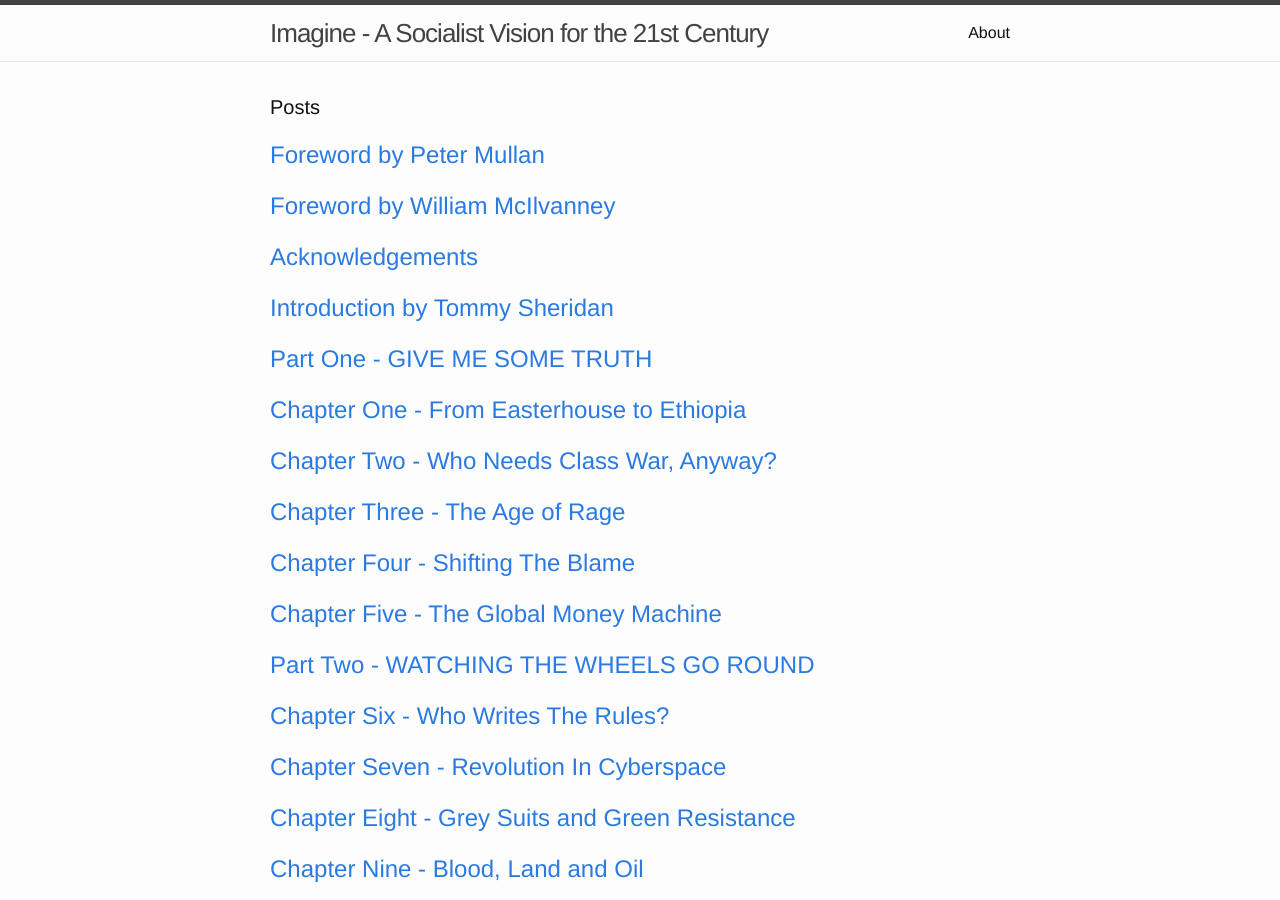
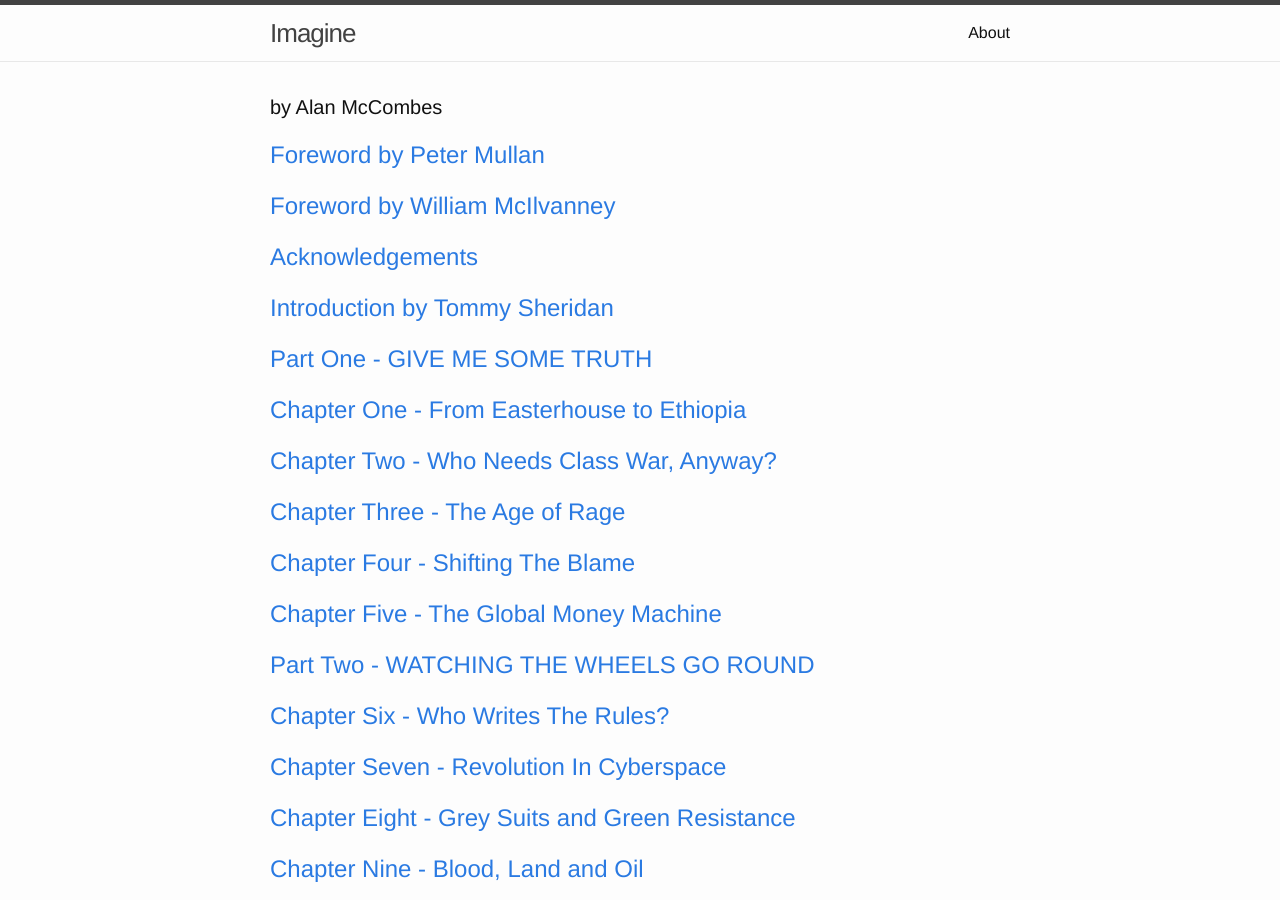
Before and after one commit to scotm/imagine, a Jekyll site: the page built from index.html, in a window 1280 px wide and 900 px high. Built offline with Jekyll 4.4.1, drawn with Linux system fonts in a browser that asks for light colours.

Commit message:
Adding original author credit, and tidying up.

```diff
--- a/_config.yml
+++ b/_config.yml
@@ -1,5 +1,5 @@
 # Site settings
-title: Imagine - A Socialist Vision for the 21st Century
+title: Imagine
 description: > # this means to ignore newlines until "baseurl:"
   This is a book by Alan McCombes, a former high-profile figure
   in the Scottish Socialist Party. It graphically describes the
--- a/_includes/footer.html
+++ b/_includes/footer.html
@@ -2,7 +2,7 @@
 
   <div class="wrapper">
 
-    <h2 class="footer-heading">{{ site.title }}</h2>
+    <h2 class="footer-heading">Imagine - A Socialist Vision for the 21st Century</h2>
 
     <div class="footer-col-wrapper">
       <div class="footer-col  footer-col-6">
--- a/index.html
+++ b/index.html
@@ -4,7 +4,7 @@
 
 <div class="home">
 
-  <h1 class="page-heading">Posts</h1>
+  <h1 class="page-heading">by Alan McCombes</h1>
 
   <ul class="post-list">
     {% for post in site.posts reversed %}
```
